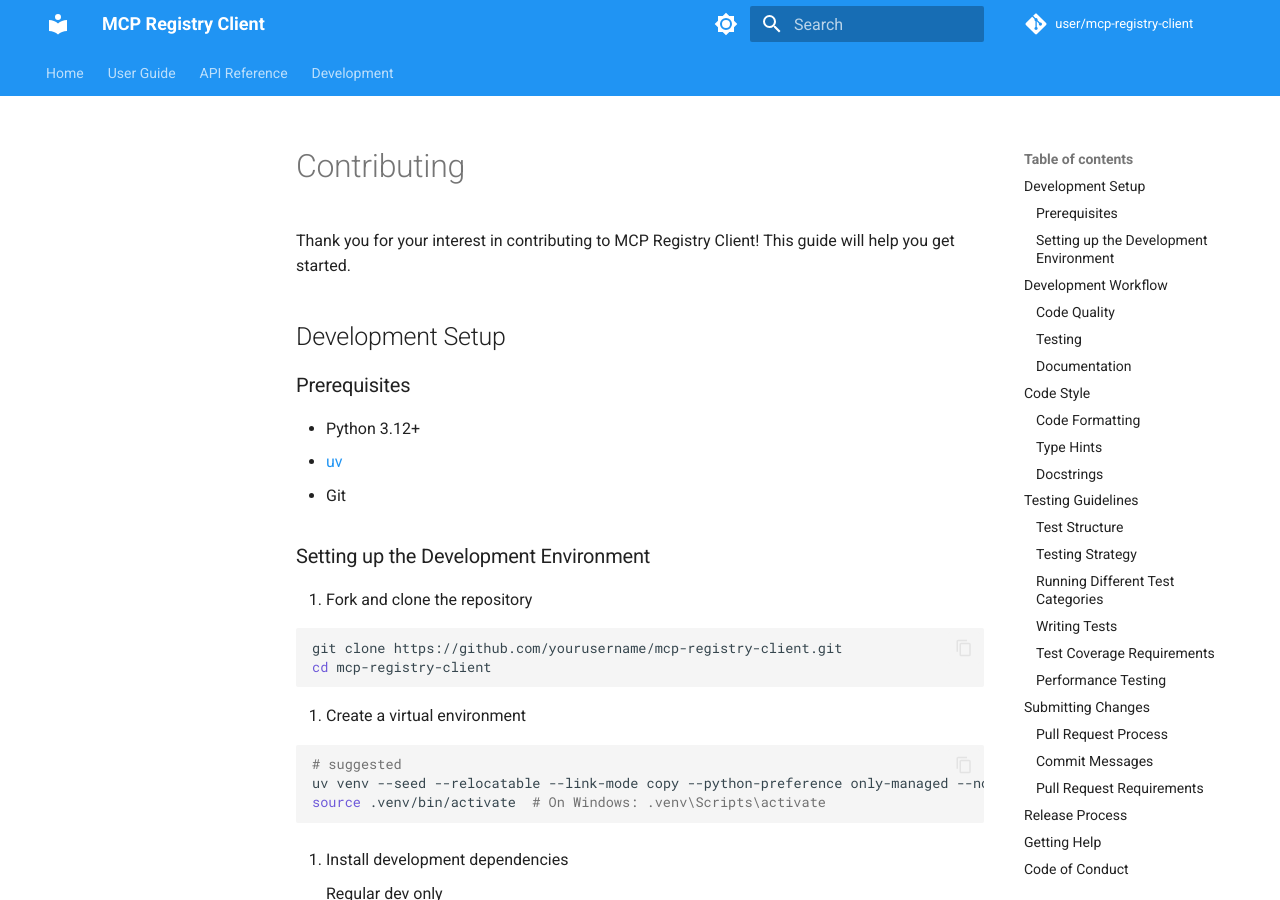
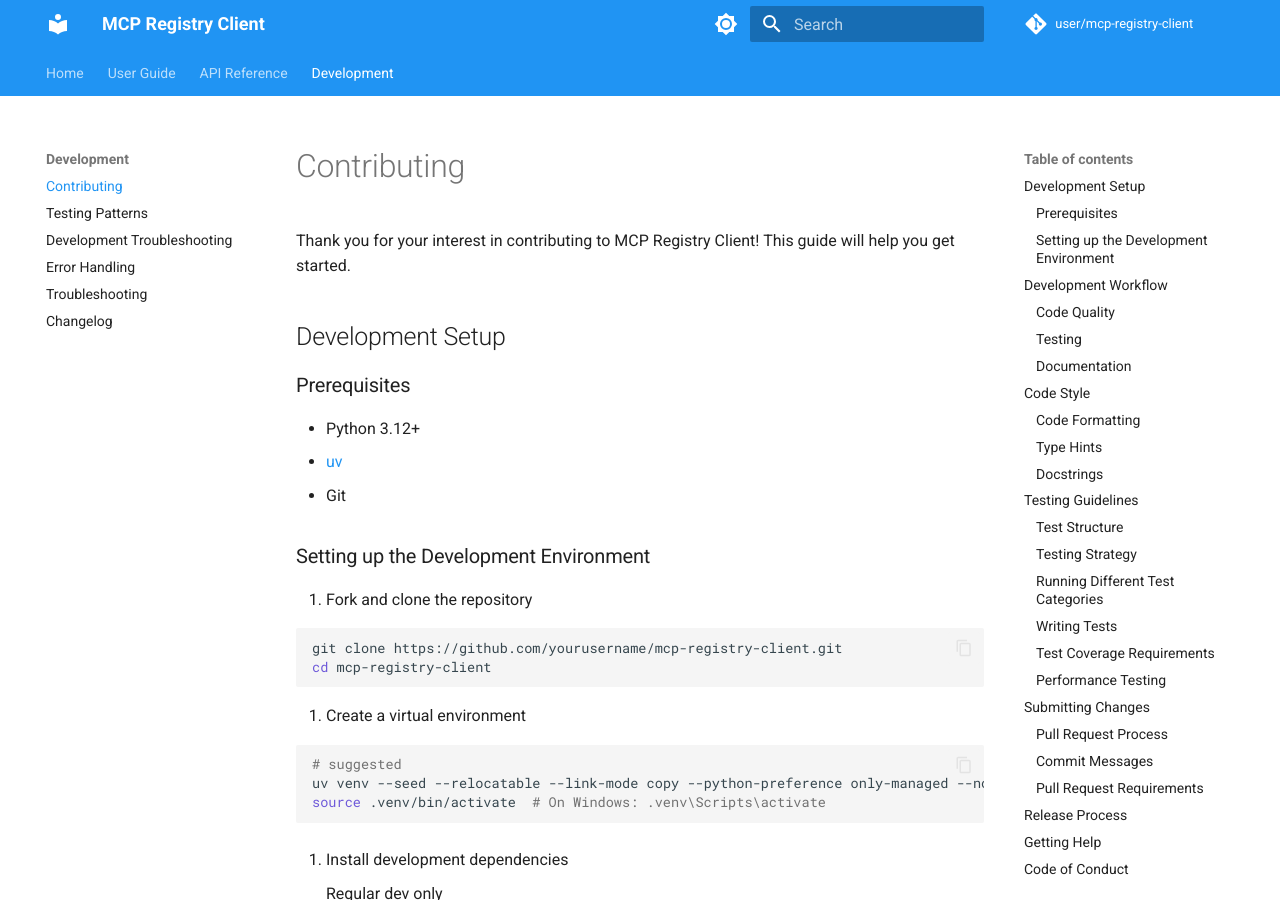
Before and after one commit to ben-alkov/mcp-registry-client, an MkDocs documentation site: the page built from docs/CONTRIBUTING.md, in a window 1280 px wide and 900 px high. Built offline with MkDocs 1.6.1 and Material for MkDocs 9.7.7, drawn with Linux system fonts in a browser that asks for light colours; comment, search, counter and statistics services are not loaded.

Commit message:
fix(docs): wrongs caps for CONTRIBUTING.md in mkdocs cfg

```diff
--- a/mkdocs.yml
+++ b/mkdocs.yml
@@ -36,7 +36,7 @@ nav:
     - CLI Reference: cli.md
   - API Reference: api/
   - Development:
-    - Contributing: contributing.md
+    - Contributing: CONTRIBUTING.md
     - Testing Patterns: testing-patterns.md
     - Development Troubleshooting: development-troubleshooting.md
     - Error Handling: error-handling.md
```
